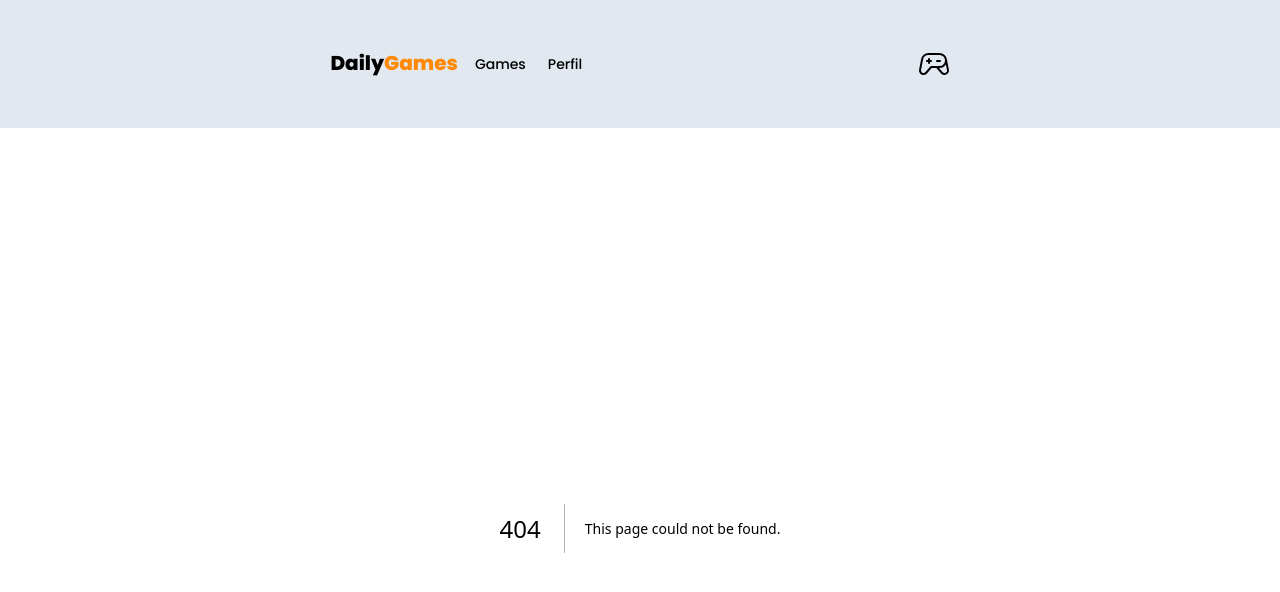
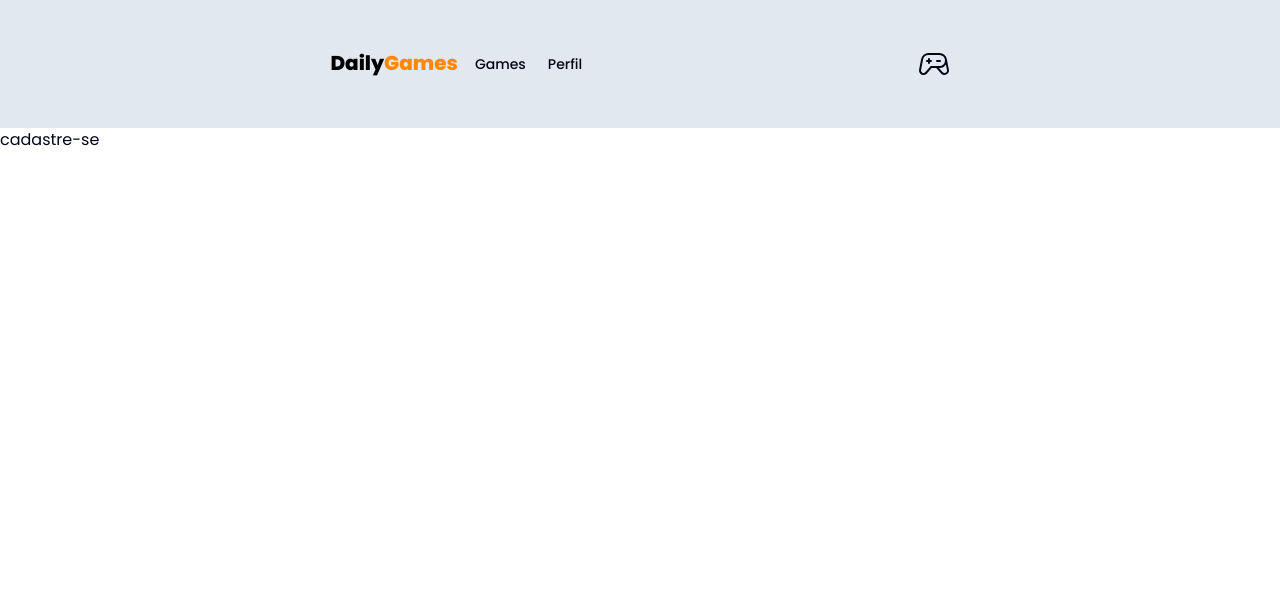
Before and after one commit to JudsonCiribelli/DailyGames, a Next.js app: page /profile/SignUp in a window 1280 px wide. Before the commit this address had no page. Shown: the top 592 px of the page. Built offline with nearby package versions, Linux system fonts and the light colour scheme.

Commit message:
feat: add sign up page

```diff
--- /dev/null
+++ b/src/app/profile/SignUp/page.tsx
@@ -0,0 +1,9 @@
+const SignUpComponent = () => {
+  return (
+    <div>
+      <h1>cadastre-se</h1>
+    </div>
+  );
+};
+
+export default SignUpComponent;
```
